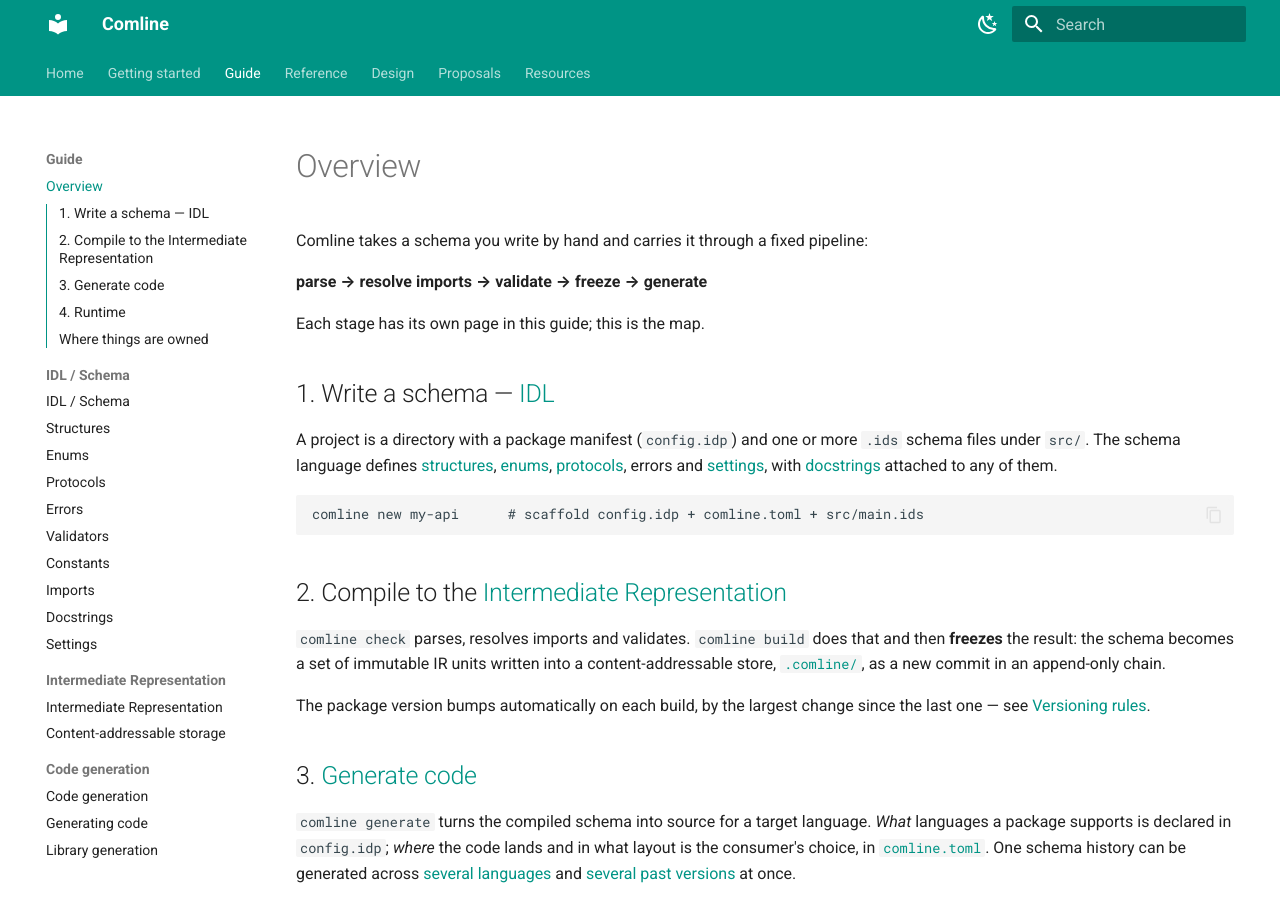
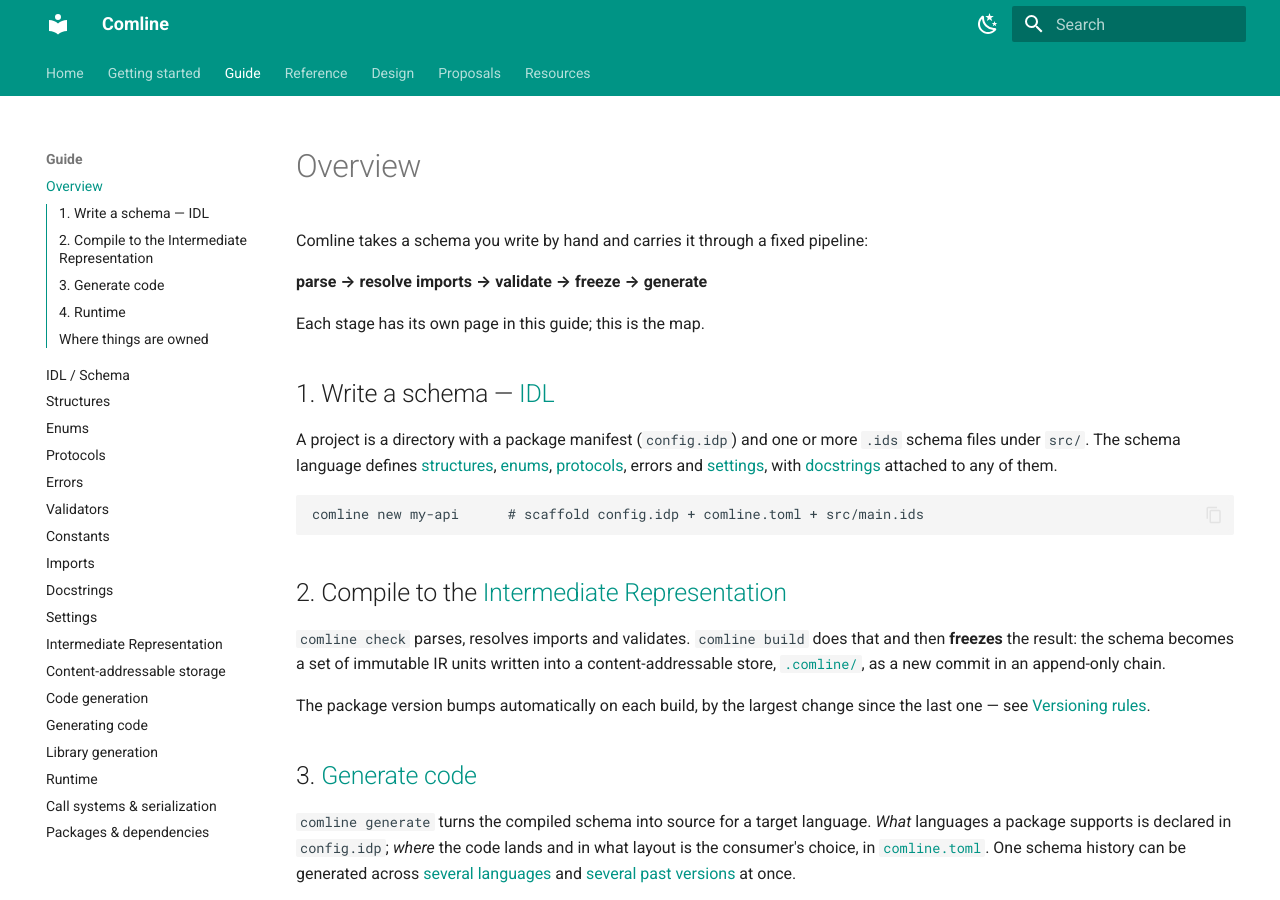
Before and after one commit to ComlineProject/docs, an MkDocs documentation site: the page built from docs/docs/guide/overview.md, in a window 1280 px wide and 900 px high. Built offline with MkDocs 1.6.1 and Material for MkDocs 9.7.7, drawn with Linux system fonts in a browser that asks for light colours; the version menu is left out.

Commit message:
docs: flatten the Guide sub-sections
The 4 Guide sub-sections (IDL / Schema, IR, Code generation, Runtime)
were the only nav entries producing a dead bold header + a duplicate
index-page child. Flatten them to plain page entries, exactly like the
Reference and Design tabs: 'IDL / Schema': 'guide/idl/index.md' with
Structures/Enums/... as siblings. Every Guide entry is now a clickable
page; toc.integrate keeps the active page's TOC nested under it. No
headers, no duplicates, no CSS.

```diff
--- a/docs/mkdocs.yml
+++ b/docs/mkdocs.yml
@@ -6,27 +6,23 @@
   - Getting started: 'getting-started.md'
   - Guide:
     - Overview: 'guide/overview.md'
-    - 'IDL / Schema':
-      - 'guide/idl/index.md'
-      - Structures: 'guide/idl/structure.md'
-      - Enums: 'guide/idl/enum.md'
-      - Protocols: 'guide/idl/protocol.md'
-      - Errors: 'guide/idl/error.md'
-      - Validators: 'guide/idl/validator.md'
-      - Constants: 'guide/idl/const.md'
-      - Imports: 'guide/idl/use.md'
-      - Docstrings: 'guide/idl/docstrings.md'
-      - Settings: 'guide/idl/settings.md'
-    - 'Intermediate Representation':
-      - 'guide/ir/index.md'
-      - Content-addressable storage: 'guide/ir/cas.md'
-    - 'Code generation':
-      - 'guide/codegen/index.md'
-      - Generating code: 'guide/codegen/generating-code.md'
-      - Library generation: 'guide/codegen/library-generation.md'
-    - 'Runtime':
-      - 'guide/runtime/index.md'
-      - Call systems & serialization: 'guide/runtime/call-system.md'
+    - 'IDL / Schema': 'guide/idl/index.md'
+    - Structures: 'guide/idl/structure.md'
+    - Enums: 'guide/idl/enum.md'
+    - Protocols: 'guide/idl/protocol.md'
+    - Errors: 'guide/idl/error.md'
+    - Validators: 'guide/idl/validator.md'
+    - Constants: 'guide/idl/const.md'
+    - Imports: 'guide/idl/use.md'
+    - Docstrings: 'guide/idl/docstrings.md'
+    - Settings: 'guide/idl/settings.md'
+    - 'Intermediate Representation': 'guide/ir/index.md'
+    - Content-addressable storage: 'guide/ir/cas.md'
+    - 'Code generation': 'guide/codegen/index.md'
+    - Generating code: 'guide/codegen/generating-code.md'
+    - Library generation: 'guide/codegen/library-generation.md'
+    - 'Runtime': 'guide/runtime/index.md'
+    - Call systems & serialization: 'guide/runtime/call-system.md'
     - 'Packages & dependencies': 'guide/packages/index.md'
   - Reference:
     - 'comline.toml': 'reference/comline-toml.md'
```
